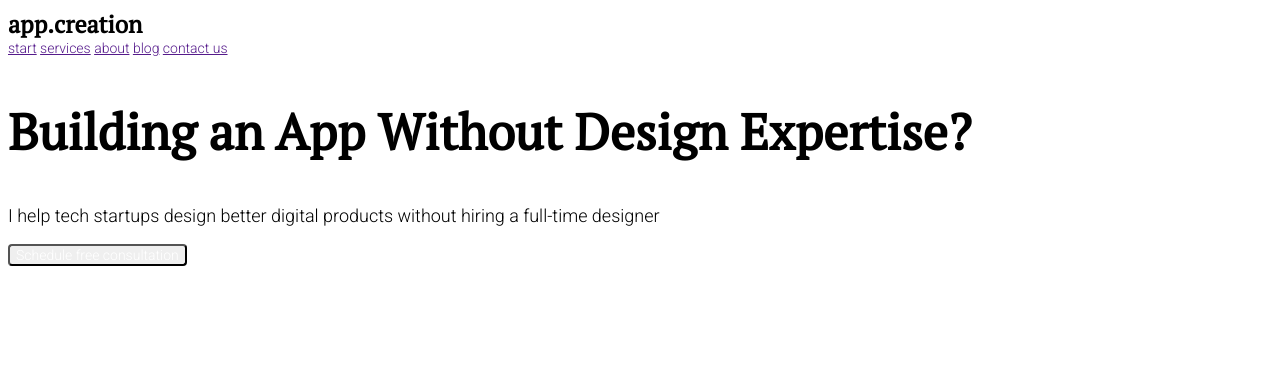
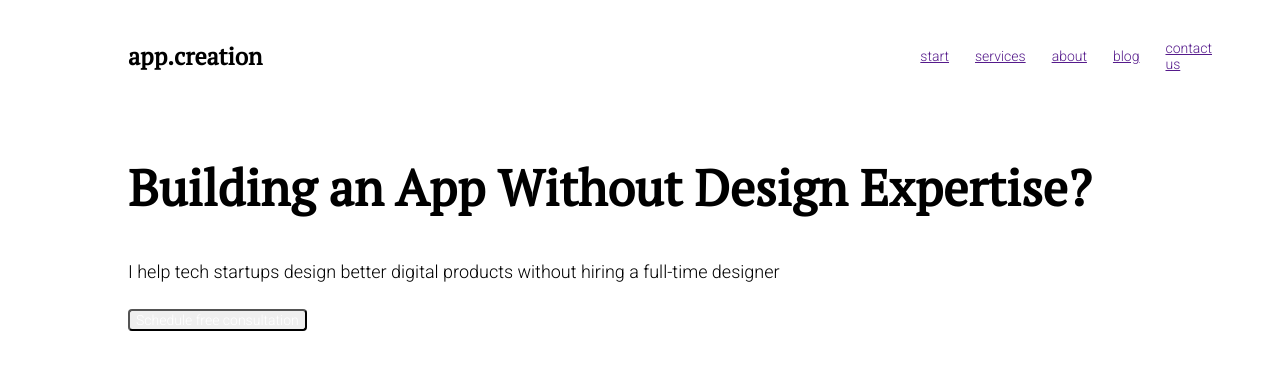
Before and after one commit to WebHeroSchool/23, a plain HTML site: page index.html in a window 1280 px wide. Drawn offline with Linux system fonts and the light colour scheme; a web font is replaced by a local one.

Commit message:
задание 5

```diff
--- a/index.html
+++ b/index.html
@@ -12,6 +12,7 @@
 </head>
 
 <body>
+  <div class="wrapper">
   <header class="header">
     <div class="logo">app.creation</div>
     <nav class="menu">
@@ -32,6 +33,7 @@
        <img class="image-content__image" src="" alt="">
      </div>
    </section>
+ </div>
 </body>
 
 </html>
--- a/styles.css
+++ b/styles.css
@@ -1,9 +1,9 @@
 nav{
   font-family: 'Roboto', sans-serif;
   font-style: normal;
-font-weight: 500;
-font-size: 14px;
-line-height: 16px;
+  font-weight: 500;
+  font-size: 14px;
+  line-height: 16px;
 /* identical to box height */
 
 color: #000000;
@@ -17,8 +17,6 @@ font-weight: bold;
 font-size: 24px;
 line-height: 32px;
 /* identical to box height */
-
-display: flex;
 align-items: center;
 
 color: #000000;
@@ -57,3 +55,34 @@ color: #FFFFFF;
 
 border-radius: 4px;
 }
+body{
+  margin: 0;
+}
+.header{
+  display: flex;
+  justify-content: space-between;
+}
+.wrapper{
+  margin:auto;
+  width: 80%;
+
+
+}
+.logo,.menu{
+  display: inline-block;
+
+}
+.logo{
+  margin-right: 63%;
+  padding: 40px 0;
+}
+.menu{
+  display: flex;
+  align-items: center;
+}
+.menu__item{
+  padding: 0 13px;
+}
+.menu__item:last-child{
+  padding-right: 0;
+}
```
